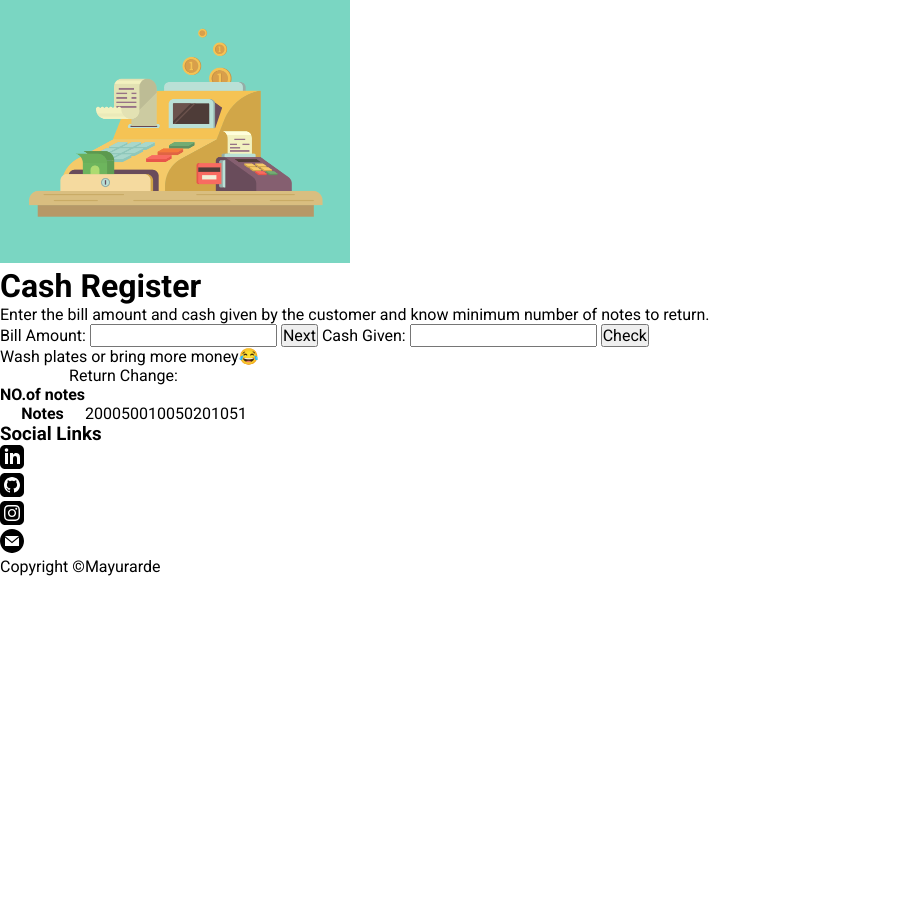
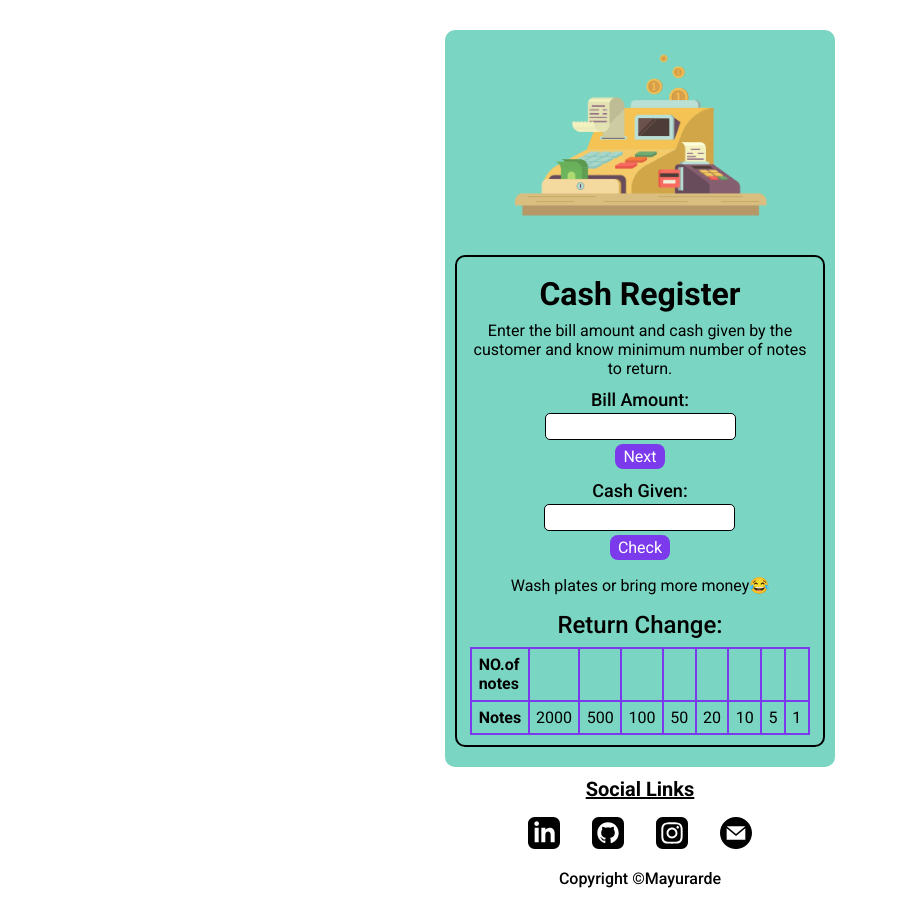
Before and after one commit to Mayur-Arde/cash-register, a plain HTML site: page index.html in a window 1280 px wide. Shown: the whole page, without its empty margins (0-898 px from the left). Before the commit the page ends 800 px from the top, so only its background shows below. Drawn offline with Linux system fonts and the light colour scheme; files whose address does not match are found by name.

Commit message:
style done

```diff
--- a/index.html
+++ b/index.html
@@ -10,17 +10,22 @@
 </head>
 <body>
   <div class="container">
-    <img src="./assets/Cash_register_illustration.png" alt="" srcset="" width="350px">
+    <img src="./assets/Cash_register_illustration.png" class="cash-regiter" alt="cash-regiter">
     <div class="main">
       <h1>Cash Register</h1>
       <p>Enter the bill amount and cash given by the customer and know minimum number of notes to return.</p>
+      <div class="bill-div">
         <label for="bill-amount" class="label">Bill Amount:</label>
         <input type="number" id="bill-amount" class="input">
-      <button class="next" id="next">Next</button>
+        <button class="btn btn-next" id="next">Next</button>
+     </div>
+      <div class="cash-div">
         <label for="cash-given" class="label">Cash Given:</label>
         <input type="number" id="cash-given" class="input">
-      <button class="check" id="check">Check</button>
+        <button class="btn btn-check" id="check">Check</button>
         <p class="message" id="message">Wash plates or bring more money😂</p>
+      </div>
+      <div class="cash-return-div">
         <table class="cal-table">
           <caption>
             Return Change:
@@ -52,6 +57,7 @@
         </table>
       </div>
     </div>
+  </div>
   <footer class=footer>
     <div class="footer-top-right">
       <h3>Social Links</h3>
--- a/styles/style.css
+++ b/styles/style.css
@@ -1,8 +1,7 @@
 @import url('https://fonts.googleapis.com/css2?family=Roboto:wght@300;400;500;700&display=swap');
 
 :root{
-
-
+  --voilet:#7C3AED;
 }
 
 * , *::after , *::before{
@@ -15,6 +14,177 @@ html {
   font-size: 16px;
 }
 
+p{
+  text-align: center;
+}
 body{
+  padding: 30px 10px 10px;
   font-family: 'Roboto', sans-serif;
+
+  min-height: 100vh;
+  display: flex;
+  flex-direction: column;
+  justify-content: start;
+  align-items: center;
+
 }
+
+.container{
+  display: flex;
+  flex-direction: column;
+  justify-content: center;
+  align-items: center;
+  background-color: #7AD6C2;
+  padding: 0 10px 20px;
+  border-radius: 10px;
+}
+
+.cash-regiter{
+  width: 300px;
+  max-width: 100%;
+  display: block;
+  margin: 0 auto ;
+}
+
+.main{
+  /* background-color: #7AD6C2; */
+  display: flex;
+  flex-direction: column;
+  justify-self: center;
+  align-items: center;
+  /* gap: 0.5rem; */
+  width: 370px;
+  max-width: 100%;
+  border: 2px solid black;
+  border-radius: 10px ;
+  padding: 10px;
+}
+
+h1{
+  margin: 0.5rem 0;
+}
+
+.cash-div , .bill-div{
+  display: flex;
+  flex-direction: column;
+  justify-content: center;
+  align-items: center;
+}
+
+
+.label{
+  margin: 0.7rem 0 0;
+  font-size: 18px;
+  font-weight: 500;
+}
+
+.btn-next{
+  /* visibility: hidden; */
+}
+
+.input{
+  margin: 0.2rem 0;
+  padding: 3px;
+  border-radius: 5px;
+  border: 1px solid black;
+}
+
+input::-webkit-outer-spin-button,
+input::-webkit-inner-spin-button {
+  -webkit-appearance: none;
+  margin: 0;
+}
+
+.input:focus{
+  outline: none;
+}
+
+/* botton  */
+.btn{
+  background: var(--voilet);
+  border: none;
+  color: #fff;
+  padding: 0.2rem 0.5rem;
+  border-radius: 0.5rem;
+  cursor: pointer;
+  outline: #fff;
+  /* margin: auto; */
+  /* display: block; */
+}
+
+.message{
+  margin: 1rem 0 0.5rem;
+}
+
+
+/* table  */
+.cal-table {
+  width: 50%;
+  text-align: justify;
+  border-collapse: collapse;
+  margin: auto;
+}
+
+.cal-table caption {
+  margin: 0.5rem auto;
+  font-size: x-large;
+  font-weight: 500;
+}
+
+th,
+td {
+  border: 2px solid var(--voilet);
+  width: 0%;
+  border-collapse: collapse;
+  padding: 0.4rem;
+}
+
+
+
+
+
+
+
+/* footer section */
+.footer {
+  display: flex;
+  flex-direction: column;
+  justify-content: center;
+  align-items: center;
+  margin: 0 auto;
+  background-color: var(--redPink);
+  padding: 0.1rem 0.1rem 0.2rem;
+  text-align: center;
+}
+
+.footer h3 {
+  font-size: 1.25rem;
+  margin: 0.5rem 0 0.5rem;
+  text-decoration: underline;
+}
+
+.links{
+  display: flex;
+  justify-content: space-evenly;
+  align-items: center;
+  flex-direction: row;
+  margin: 0rem;
+}
+
+.links li {
+  padding: 0.5rem 1rem;
+  list-style: none;
+}
+
+.link-icon {
+    width: 2rem;
+}
+
+.link-icon:hover{
+  color: var(--redPink) !important;
+}
+
+.copyright{
+  margin: 0.5rem 0 0.2rem;
+  font-weight:500;
+}
```
Lines whose indentation alone changed are shown as unchanged.
